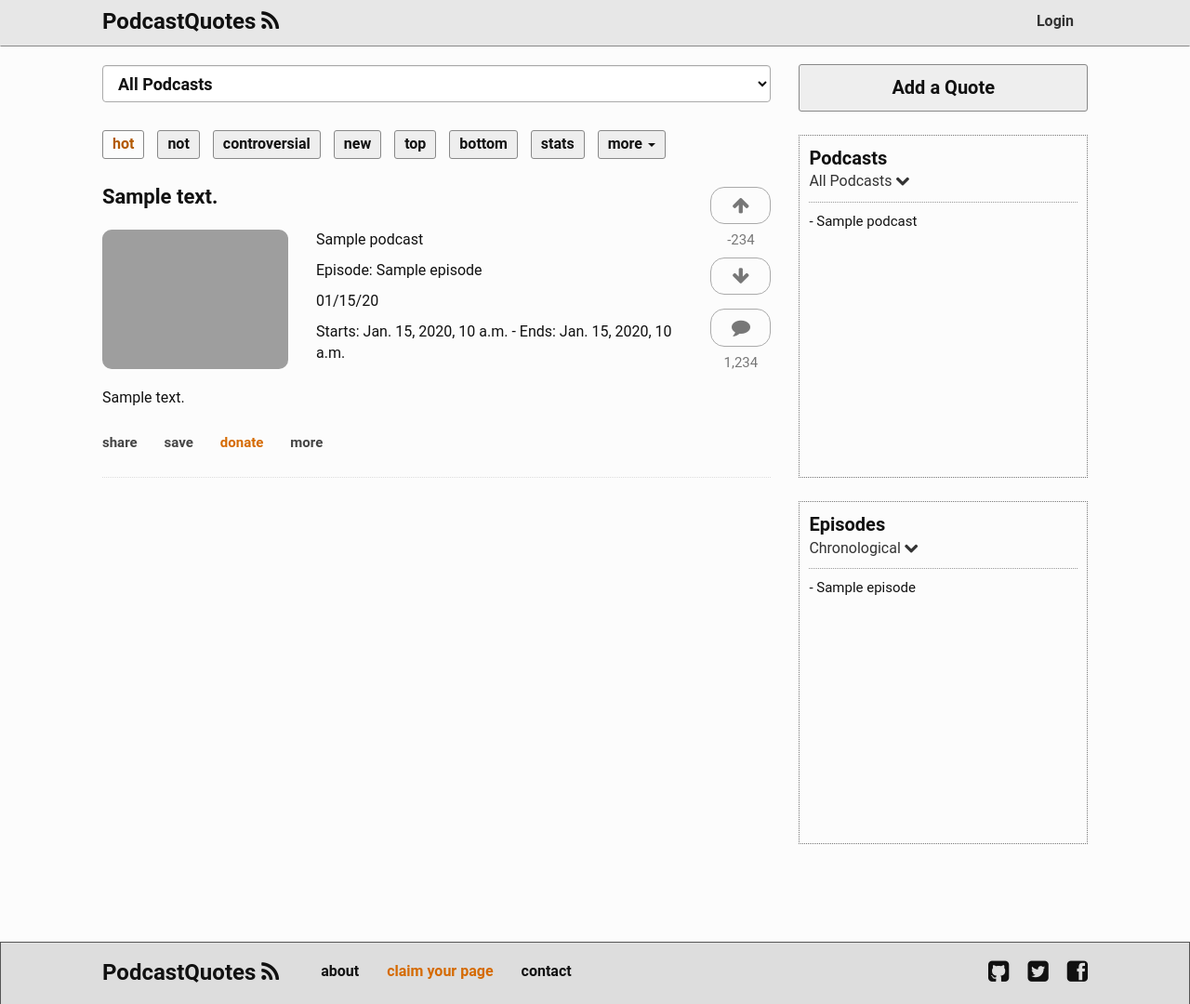
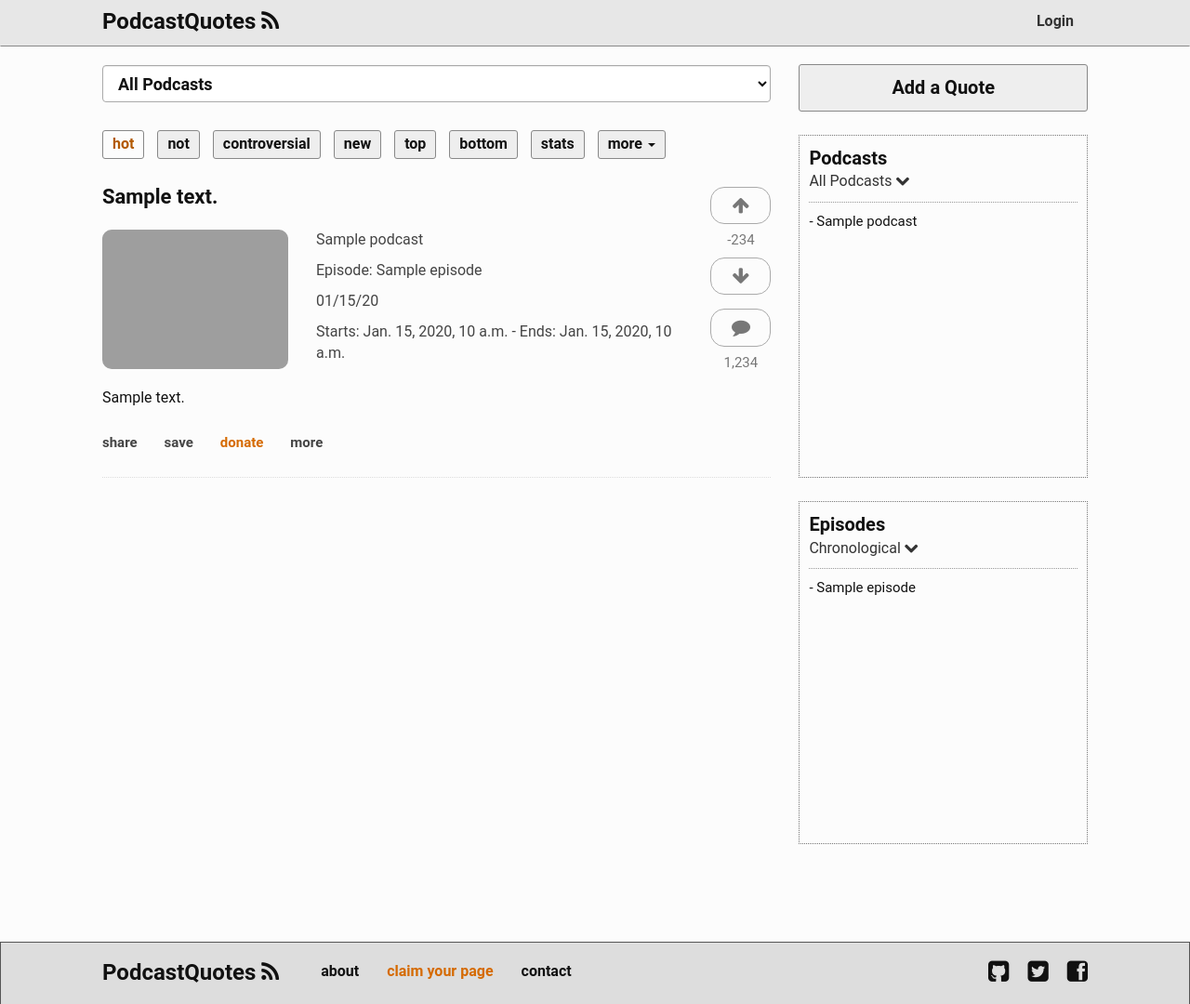
Before and after one commit to podcastquotes/podcastquotes, a Django app: template podcastquotes/templates/home.html in a window 1280 px wide. Shown: the whole page at 93% size. Run offline with Django 3.2, Linux system fonts and the light colour scheme; the template is opened without the code that fills it: most values are stand-ins (such as "Sample title", 1, 10 or a date in 2020); some libraries are stand-ins or nearby versions; grey boxes are pictures that could not be loaded.

Commit message:
Tweak models.py

```diff
--- a/podcastquotes/models.py
+++ b/podcastquotes/models.py
@@ -97,7 +97,7 @@ class Episode(models.Model):
         # https://labnol.googlecode.com/files/youtube.js
 
     def all_episodes(self):
-       return Episode.objects.filter(podcast__id=self.id)
+       return Episode.objects.filter(podcast__id=self.podcast.id)
 
     def all_episode_quotes(self):
        return Quote.objects.filter(episode__id=self.id)
--- a/podcastquotes/static/css/styles.css
+++ b/podcastquotes/static/css/styles.css
@@ -648,11 +648,11 @@ body {
 .pq-quote-podcast-name {
     margin:0 0 10px 0;
     font-size:16px;
-    color:#111;
+    color:#444;
 }
 
 .pq-quote-podcast-name a {
-    color:#111;
+    color:#444;
 }
 
 .pq-quote-episode-name {
@@ -660,11 +660,11 @@ body {
     float:left;
     margin:0 0 10px 0;
     font-size:16px;
-    color:#111;
+    color:#444;
 }
 
 .pq-quote-episode-name a {
-    color:#111;
+    color:#444;
 }
 
 .pq-quote-clip-time {
@@ -672,7 +672,7 @@ body {
     float:left;
     font-size:16px;
     margin:0 0 10px 0;
-    color:#111;
+    color:#444;
 }
 
 .pq-quote-divider {
```
